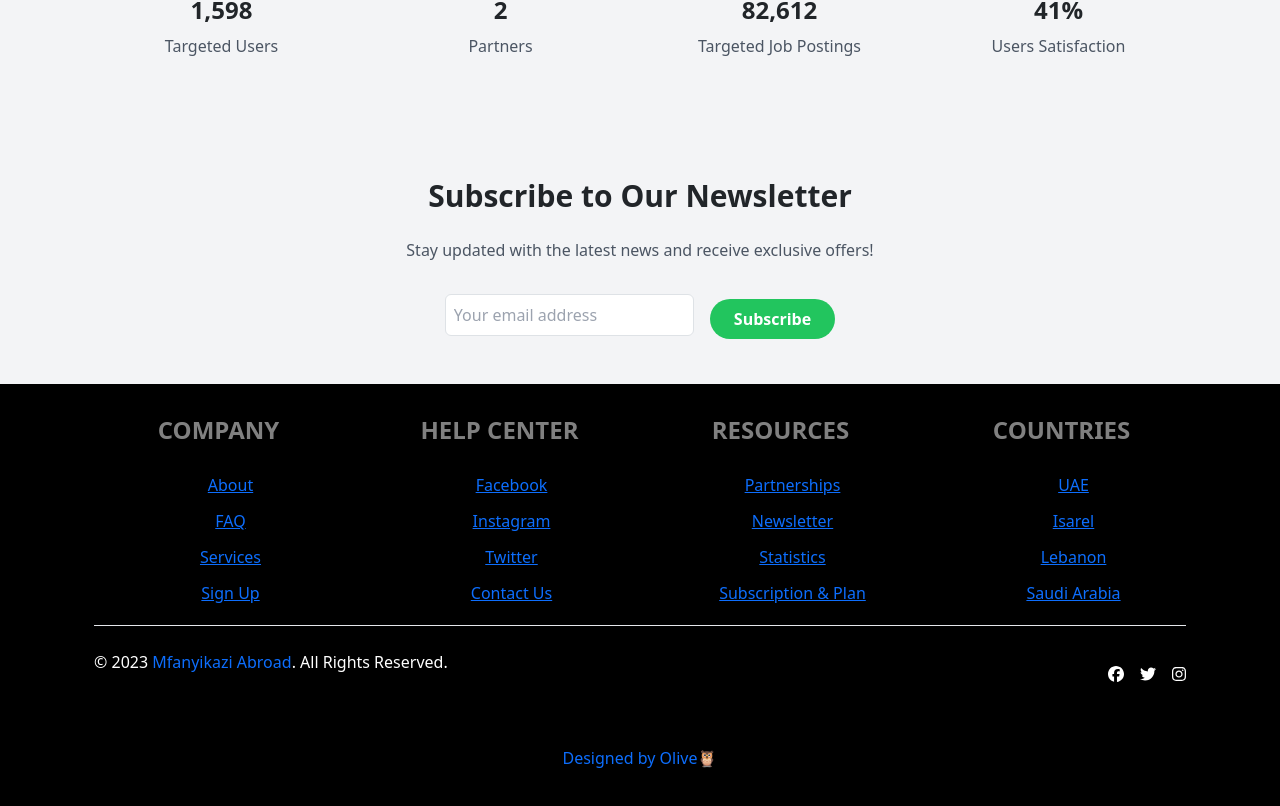
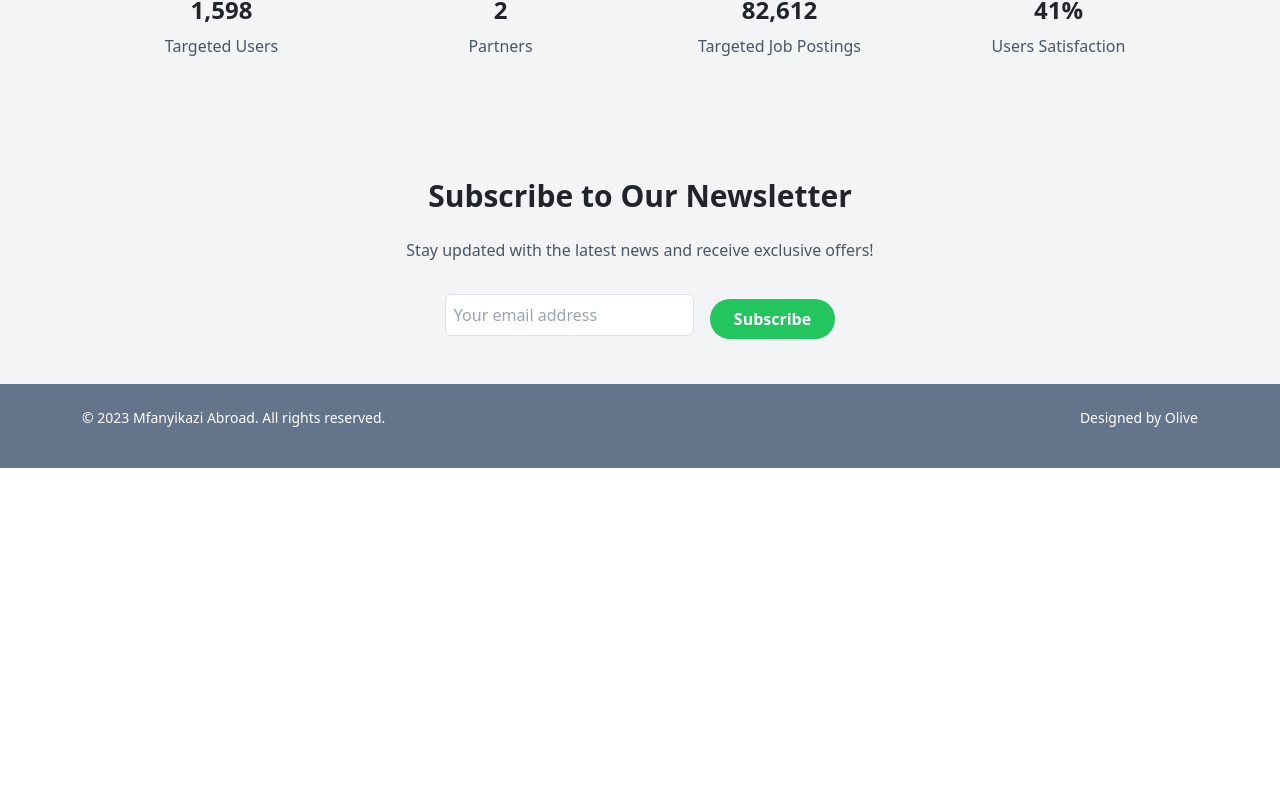
Before and after one commit to olivebishop/Mfanyikazi_Abroad, a React (Create React App) app: page / in a window 1280 px wide. Shown: the part 2421-3227 px from the top of the page. After the commit the page ends 2889 px from the top, so only its background shows below. Built offline with nearby package versions, Linux system fonts and the light colour scheme; sample sign-in values are in the browser's storage.

Commit message:
changes on dashboard and app file

```diff
--- a/package.json
+++ b/package.json
@@ -3,7 +3,8 @@
   "version": "0.1.0",
   "private": true,
   "dependencies": {
-
+    "@babel/plugin-proposal-object-rest-spread": "^7.20.7",
+    "@babel/preset-react": "^7.22.5",
     "@fortawesome/free-brands-svg-icons": "^6.4.0",
     "@fortawesome/react-fontawesome": "^0.2.0",
     "@testing-library/jest-dom": "^5.16.5",
--- a/src/App.js
+++ b/src/App.js
@@ -7,6 +7,7 @@ import "react-toastify/dist/ReactToastify.css";
 
 import Dashboard from "./pages/dashboard/Dashboard.jsx";
 import Navbar from "./components/Navbar.jsx";
+import DashboardFooter from "./components/DashboardFooter.jsx";
 import Footer from "./components/Footer.jsx";
 import Preloader from "./components/Preloader.jsx";
 import Home from "./pages/Home";
@@ -22,23 +23,16 @@ function App() {
   const [loading, setLoading] = useState(true);
   const [isLoggedIn, setIsLoggedIn] = useState(false);
   const [authToken, setAuthToken] = useState(false);
-  const [showFooter, setShowFooter] = useState(false);
-
-
 
   useEffect(() => {
-    //auth
+    // Check if the user is logged in
     const token = localStorage.getItem('authToken');
     setAuthToken(token);
-  }, [isLoggedIn]);
+    setIsLoggedIn(!!token);
+  }, []);
 
   useEffect(() => {
-    //footer
-    setShowFooter(!isLoggedIn);
-  }, [isLoggedIn]);
-
-  useEffect(() => {
-    // preloader
+    // Preloader
     setTimeout(() => {
       setLoading(false);
     }, 3000);
@@ -50,7 +44,7 @@ function App() {
         <Preloader />
       ) : (
         <BrowserRouter>
-         {!authToken && <Navbar />}
+          {!authToken && <Navbar />}
           <br />
           <Routes>
             <Route path="/" element={<Home />} />
@@ -60,11 +54,16 @@ function App() {
             <Route path="/country" element={<Country />} />
             <Route path="/signup" element={<Signup />} />
             <Route path="/login" element={<Login />} />
-            <Route path="/dashboard" element={<Dashboard loginStatus={{isLoggedIn, setIsLoggedIn}}/>} />
+
+            <Route
+              path="/dashboard"
+              element={<Dashboard loggedIn={isLoggedIn} />} // Pass loggedIn prop
+            />
 
             <Route path="*" element={<NotFound />} />
           </Routes>
-          {showFooter && <Footer />}
+          {isLoggedIn && <DashboardFooter />} {/* Render DashboardFooter for logged-in users */}
+          {!isLoggedIn && !authToken && <Footer />} {/* Render Footer for non-logged-in users */}
           <ToastContainer />
         </BrowserRouter>
       )}
--- a/src/pages/dashboard/Dashboard.jsx
+++ b/src/pages/dashboard/Dashboard.jsx
@@ -1,11 +1,10 @@
 import React from "react";
 import DashboardHeader from "../../components/DashboardHeader";
-import DashboardFooter from "../../components/DashboardFooter";
 import Sidebar from "../../components/Sidebar";
 import Content from "./Content";
+import DashboardFooter from "../../components/DashboardFooter"; // Import the DashboardFooter component
 
-
-const Dashboard = () => {
+const Dashboard = ({ loggedIn }) => {
   return (
     <div className="flex flex-col min-h-screen">
       <DashboardHeader />
@@ -15,7 +14,7 @@ const Dashboard = () => {
           <Content />
         </div>
       </div>
-      <DashboardFooter />
+      {loggedIn && <DashboardFooter />} {/* Render the DashboardFooter for logged-in users */}
     </div>
   );
 };
```
Also changed, not shown: src/.babelrc (added), 1 other file (tests, documents, lock files or other folders).
